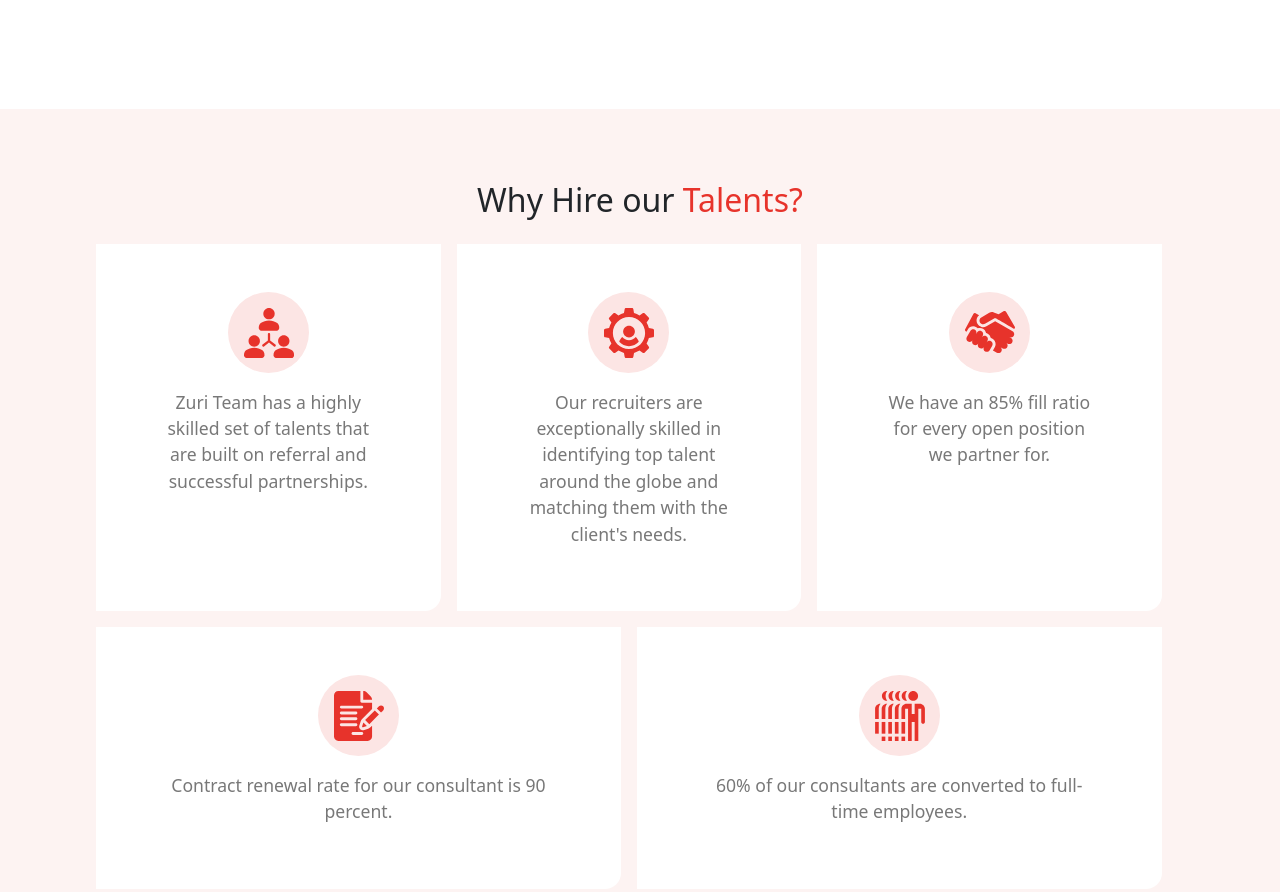
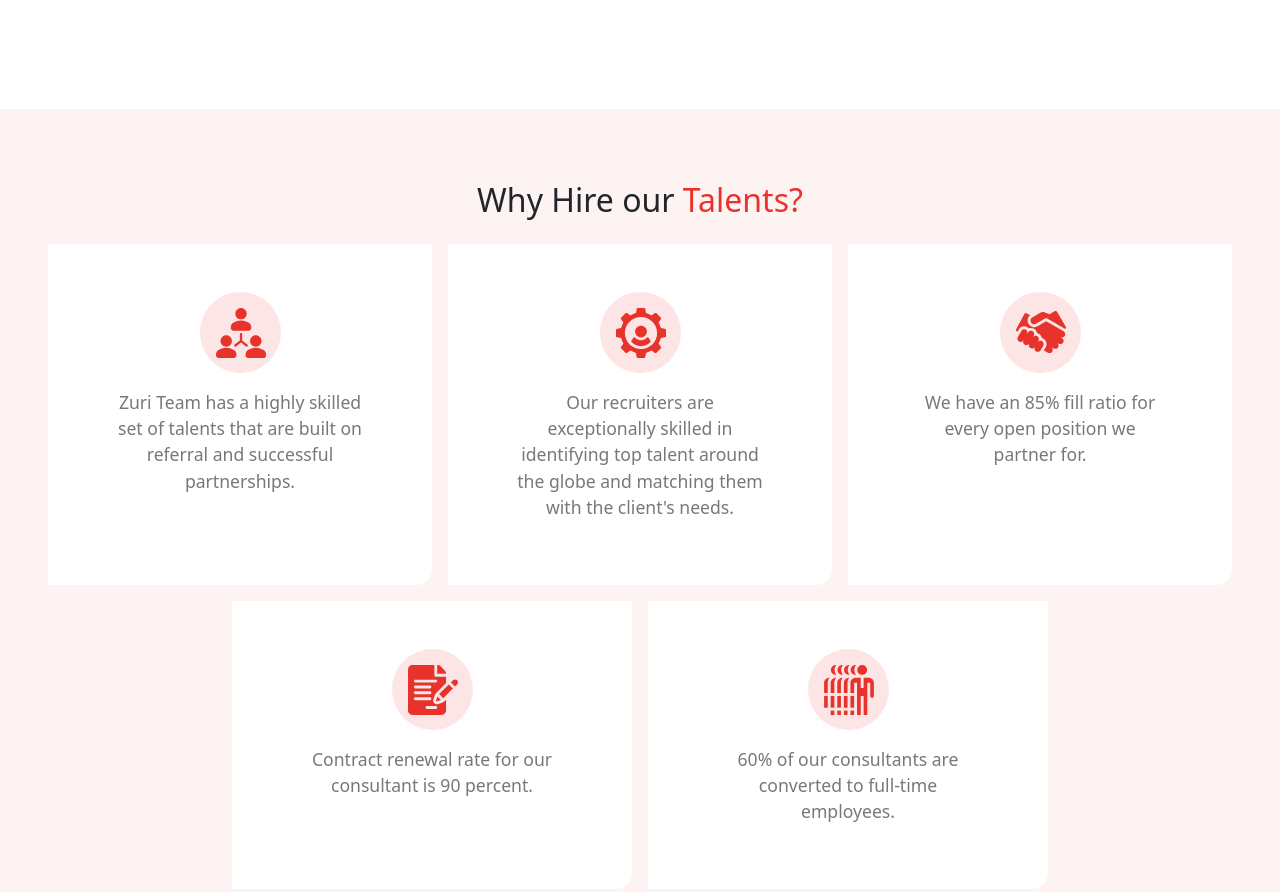
Before and after one commit to Ikechukwu750/zuri-team-website-clone, a plain HTML site: page talent.html in a window 1280 px wide. Shown: the part 2048-2940 px from the top of the page. Drawn offline with nearby package versions, Linux system fonts and the light colour scheme; a script that the page names is missing; a web font is replaced by a local one.

Commit message:
Update style.css

```diff
--- a/style.css
+++ b/style.css
@@ -778,9 +778,10 @@
 
 .talent-section-4 {
   background-color: var(--talent-light-red);
-  padding-top: 4rem;
-  padding-bottom: 4rem;
-  margin-bottom: 0;
+  display: flex;
+  justify-content: center;
+  align-items: center;
+  place-content: center;
 }
 
 .talent-section-4-container {
@@ -790,22 +791,20 @@
 
 .talents-hire {
   position: relative;
-  max-width: 90%;
-  margin: 3rem 3rem;
+  /* max-width: 90%; */
   display: flex;
   justify-content: space-between;
-  /* align-items: stretch; */
+  place-content: center;
   gap: 1rem;
   flex-wrap: wrap;
 }
 
 .talent-hire-item {
-  max-width: 100%;
+  max-width: 400px;
   background-color: #fff;
   color: var(--soft-black);
   flex: 1 1 19rem;
   border-bottom-right-radius: 1rem;
-  padding: 2rem;
   font-weight: 500;
 }
 
@@ -891,6 +890,10 @@
   .talent-section-2 .countries-impacted {
     gap: 2%;
     justify-content: center;
+  }
+
+  .talents-hire {
+    max-width: 100%;
   }
 }
 
@@ -1061,10 +1064,4 @@
     padding: 0.3rem 1rem;
     flex: 1 1 3rem;
   }
-
-
-  /* .talent-section-4 {
-    padding: 2rem 5%;
-    margin: 1rem -8% !important;
-  } */
 }
```
